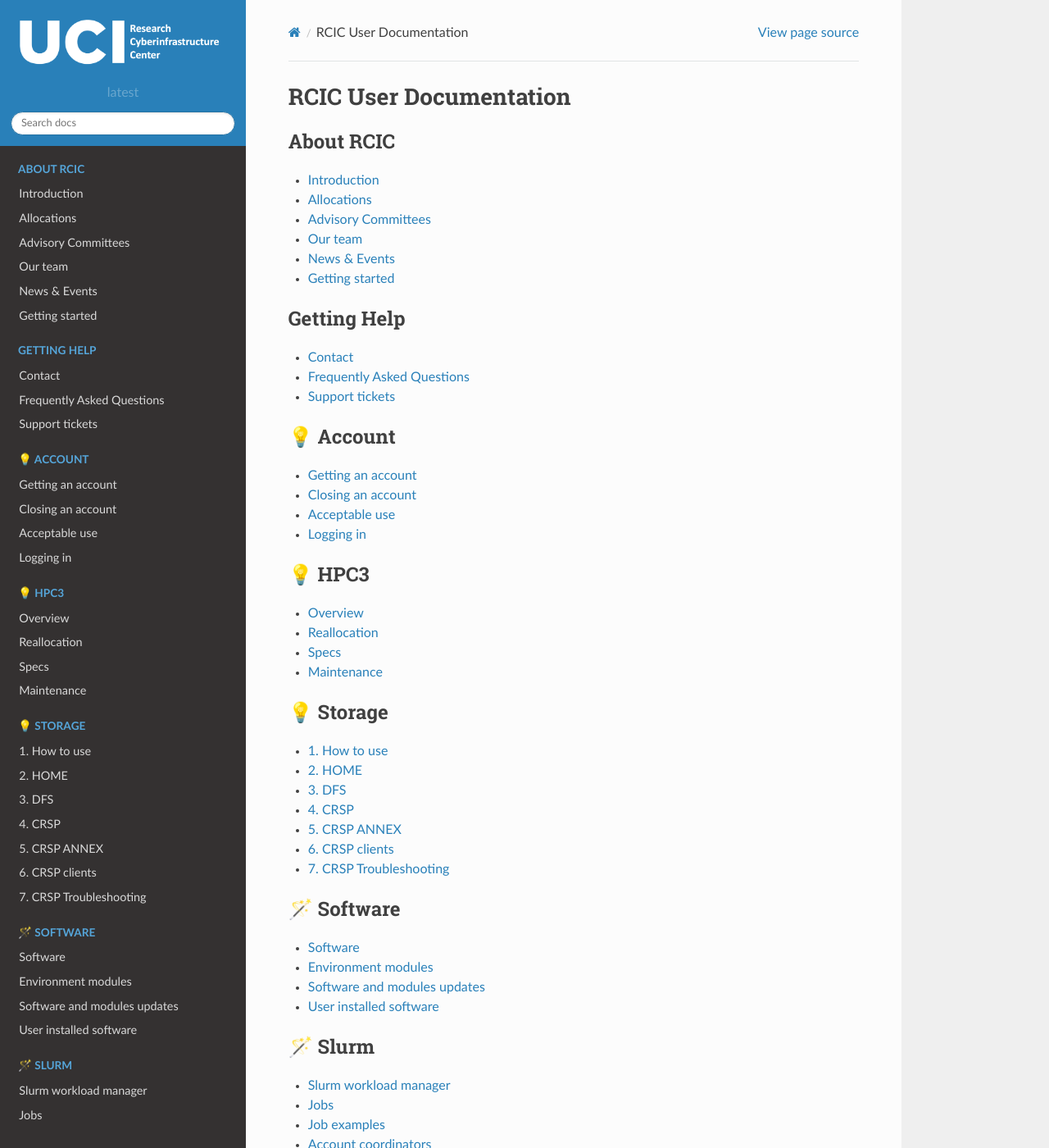
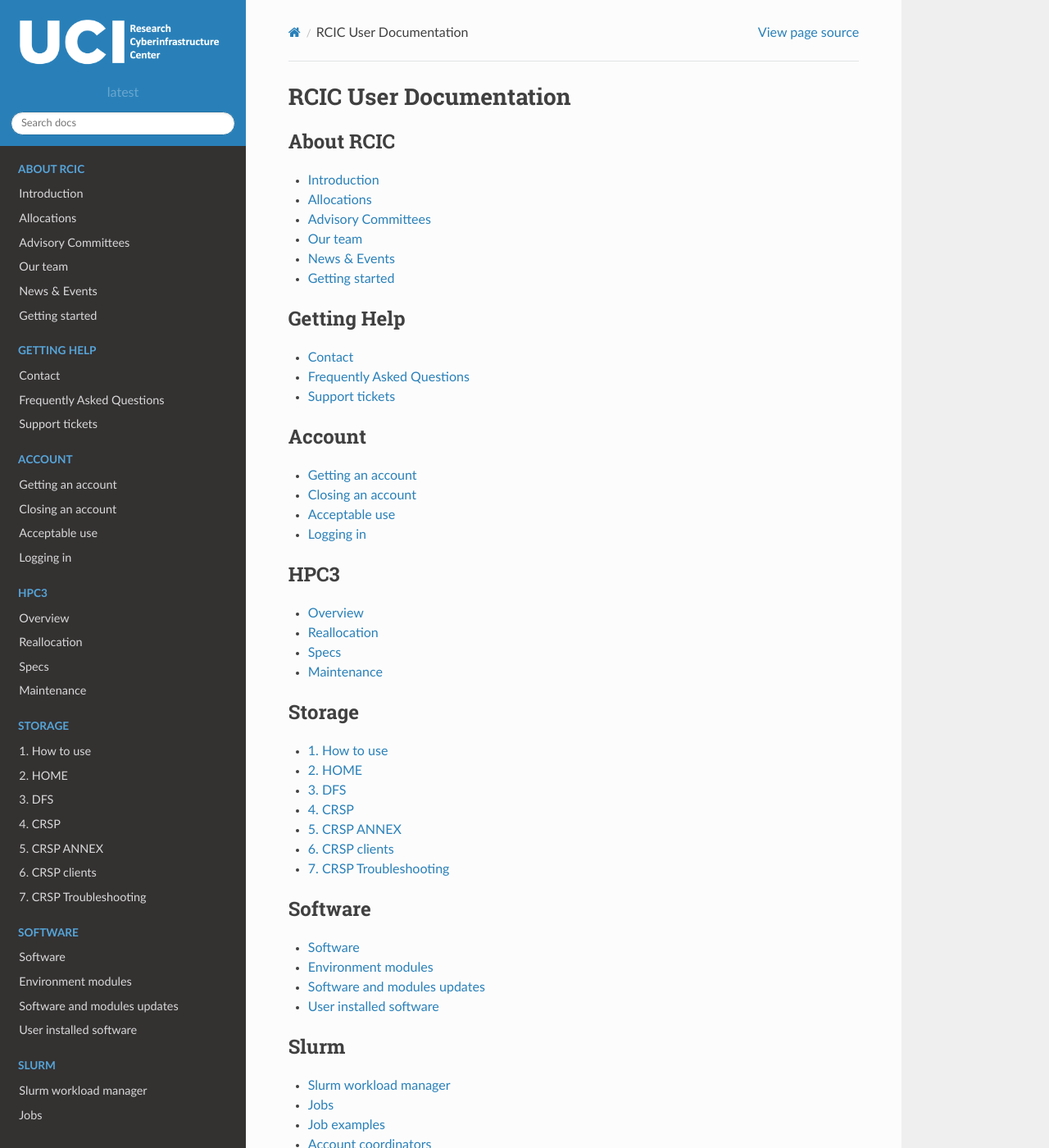
Before and after one commit to RCIC-UCI-Public/website-rcic, a Sphinx documentation site: the page built from docs/source/index.rst, in a window 1280 px wide and 1400 px high. Shown: the whole window at 82% size. Built offline with Sphinx 7.4.7 and the Read the Docs theme 2.0.0, drawn with Linux system fonts in a browser that asks for light colours.

Commit message:
remove most inline icons from the main toc menu

```diff
--- a/docs/source/index.rst
+++ b/docs/source/index.rst
@@ -24,7 +24,7 @@
 
 .. toctree::
    :maxdepth: 1
-   :caption: 💡 Account
+   :caption: Account
 
    account/getting-account
    account/acceptable-use
@@ -32,7 +32,7 @@
 
 .. toctree::
    :maxdepth: 1
-   :caption: 💡 HPC3
+   :caption: HPC3
 
    hpc3/hpc3
    hpc3/reallocations
@@ -42,7 +42,7 @@
 .. toctree::
    :maxdepth: 1
    :numbered:
-   :caption: 💡 Storage
+   :caption: Storage
 
    storage/overview
    storage/home
@@ -54,7 +54,7 @@
 
 .. toctree::
    :maxdepth: 1
-   :caption: 🪄 Software
+   :caption: Software
 
    software/software
    software/modules
@@ -63,13 +63,12 @@
 
 .. toctree::
    :maxdepth: 1
-   :caption: 🪄 Slurm
+   :caption: Slurm
 
    slurm/slurm
    slurm/jobs
    slurm/examples
    slurm/coordinators
-
 
 .. toctree::
    :maxdepth: 1
```
